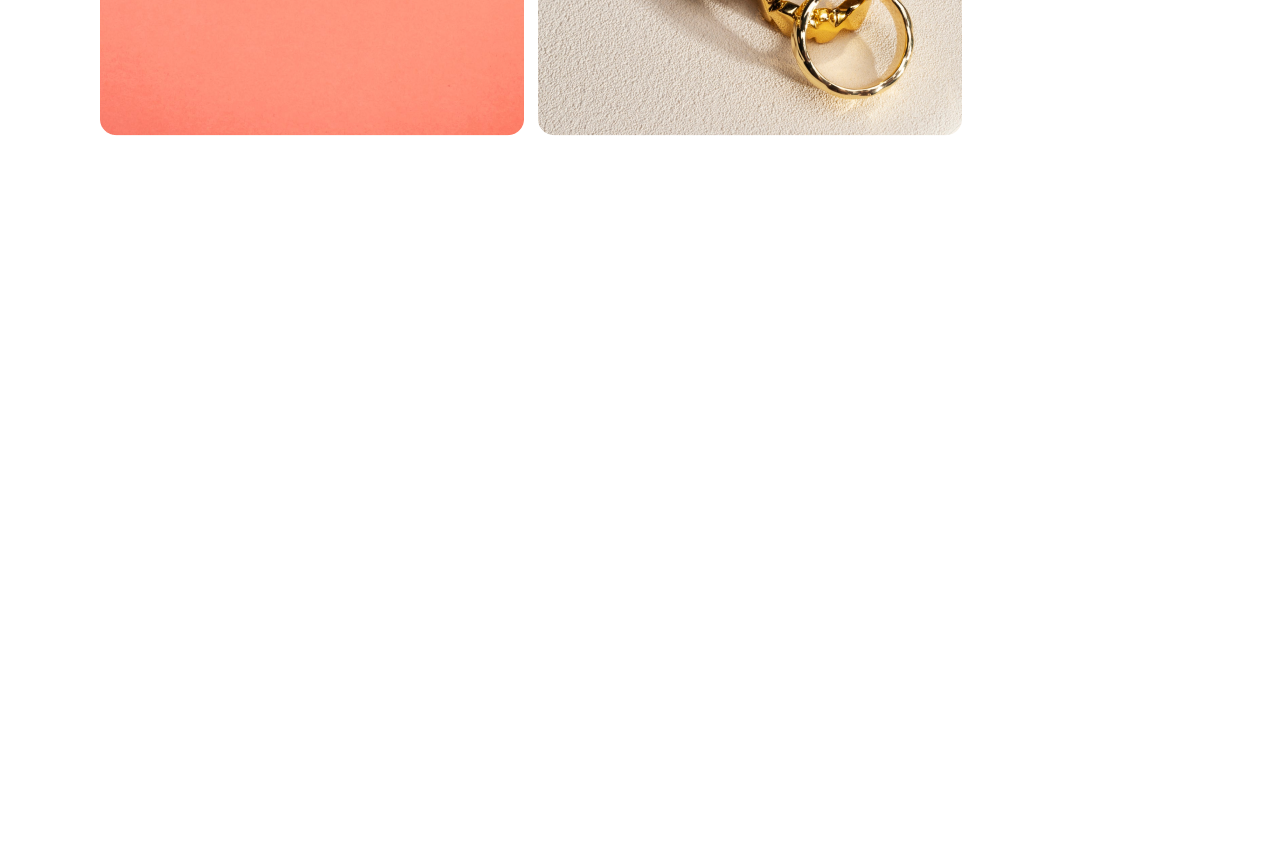
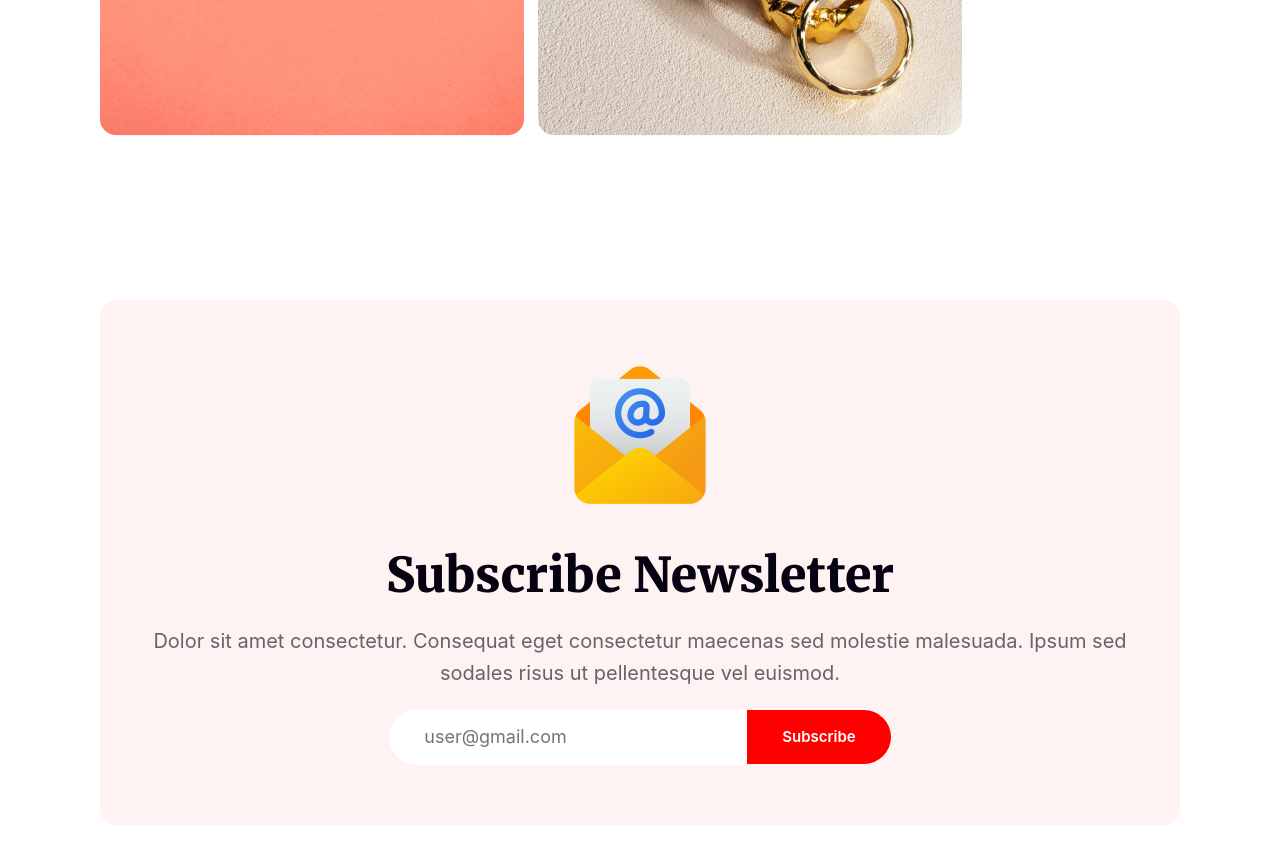
Before and after one commit to Nanditahalder/practice-task, a plain HTML site: page index.html in a window 1280 px wide. Shown: the part 6847-7710 px from the top of the page. Before the commit the page ends 7147 px from the top, so only its background shows below. Drawn offline with Linux system fonts and the light colour scheme.

Commit message:
git added all style

```diff
--- a/index.html
+++ b/index.html
@@ -103,8 +103,20 @@
                 <img src="images/Rectangle 8.png" alt="" srcset="">
             </div>
         </section>
-        <section>
-
+        <section class="email">
+           <div class="email-section">
+            <div class="email-image">
+                <img src="images/Group 61.png" alt="">
+            </div>
+            <div>
+                <h2 class="letter">Subscribe Newsletter</h2>
+                <p class="email-description">Dolor sit amet consectetur. Consequat eget consectetur  maecenas sed molestie malesuada. Ipsum sed <br> sodales risus ut pellentesque vel euismod. </p>
+                <form class="email-inputs" action="">
+                    <input class="email-input" placeholder="user@gmail.com" type="text">
+                    <button class="btn-sub">Subscribe</button>
+                </form>
+            </div>
+           </div>
         </section>
     </main>
     <footer>
--- a/styles/style.css
+++ b/styles/style.css
@@ -290,3 +290,72 @@ letter-spacing: 0%;
     letter-spacing: 0%;
     margin-bottom: 48px;
 }
+.email {
+    margin: 150px 100px;
+    background-color:  rgba(255, 0, 0, 0.05);
+    border-radius: 16px;
+}
+.email-section {
+    display: flex;
+    justify-content: center;
+    align-items: center;
+    flex-direction: column;
+}
+.letter {
+    color: rgb(7, 2, 17);
+    font-family: Merriweather;
+    font-size: 48px;
+    font-weight: 900;
+    line-height: 60px;
+    letter-spacing: 0%;
+    text-align: center;
+    margin-bottom: 20px;
+}
+.email-description {
+    color: rgba(7, 2, 17, 0.6);
+    font-family: Inter;
+    font-size: 20px;
+    font-weight: 400;
+    line-height: 32px;
+    letter-spacing: 0%;
+    text-align: center;
+    margin-bottom: 20px;
+}
+.email-image {
+    margin-top: 60px;
+    margin-bottom: 30px;
+}
+.email-inputs {
+    display: flex;
+    justify-content: center;
+    align-items: center;
+    margin-bottom: 60px;
+    gap: 0px;
+}
+.email-input{
+    padding: 17px 35px;
+    color: rgba(7, 2, 17, 0.3);
+    font-family: Inter;
+    font-size: 18px;
+    font-weight: 400;
+    line-height: 22px;
+    letter-spacing: 0%;
+    border: none;
+    text-align: left;
+    border-radius: 50px 0px 0px 50px;
+    background: rgb(255, 255, 255);
+
+}
+.btn-sub {
+    color: rgb(255, 255, 255);
+    font-family: Inter;
+    font-size: 15px;
+    font-weight: 600;
+    line-height: 24px;
+    letter-spacing: 0%;
+    /* text-align: center; */
+    border-radius: 0px 50px 50px 0px;
+    background: rgb(255, 0, 0);
+    border: none;
+    padding: 15px 35px;
+}
```
